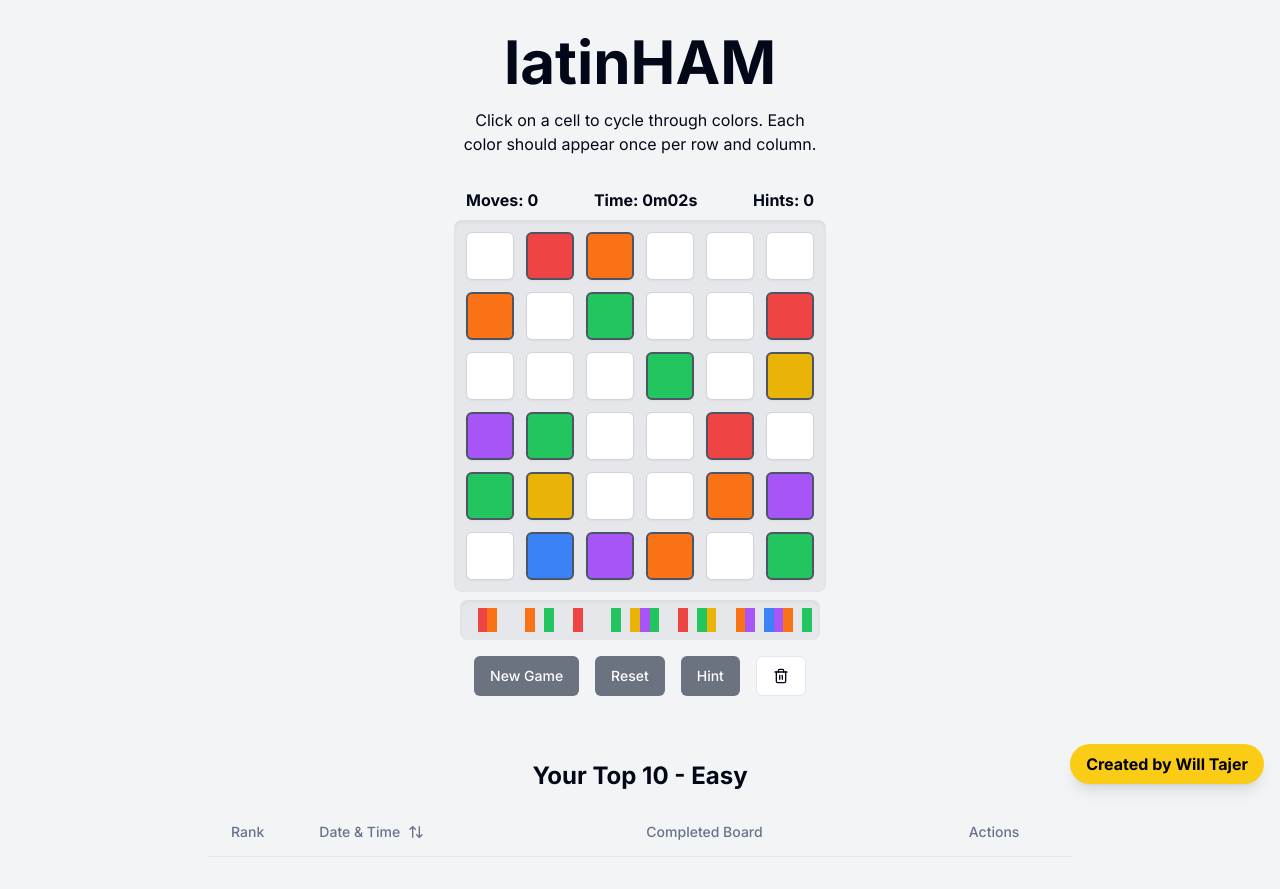
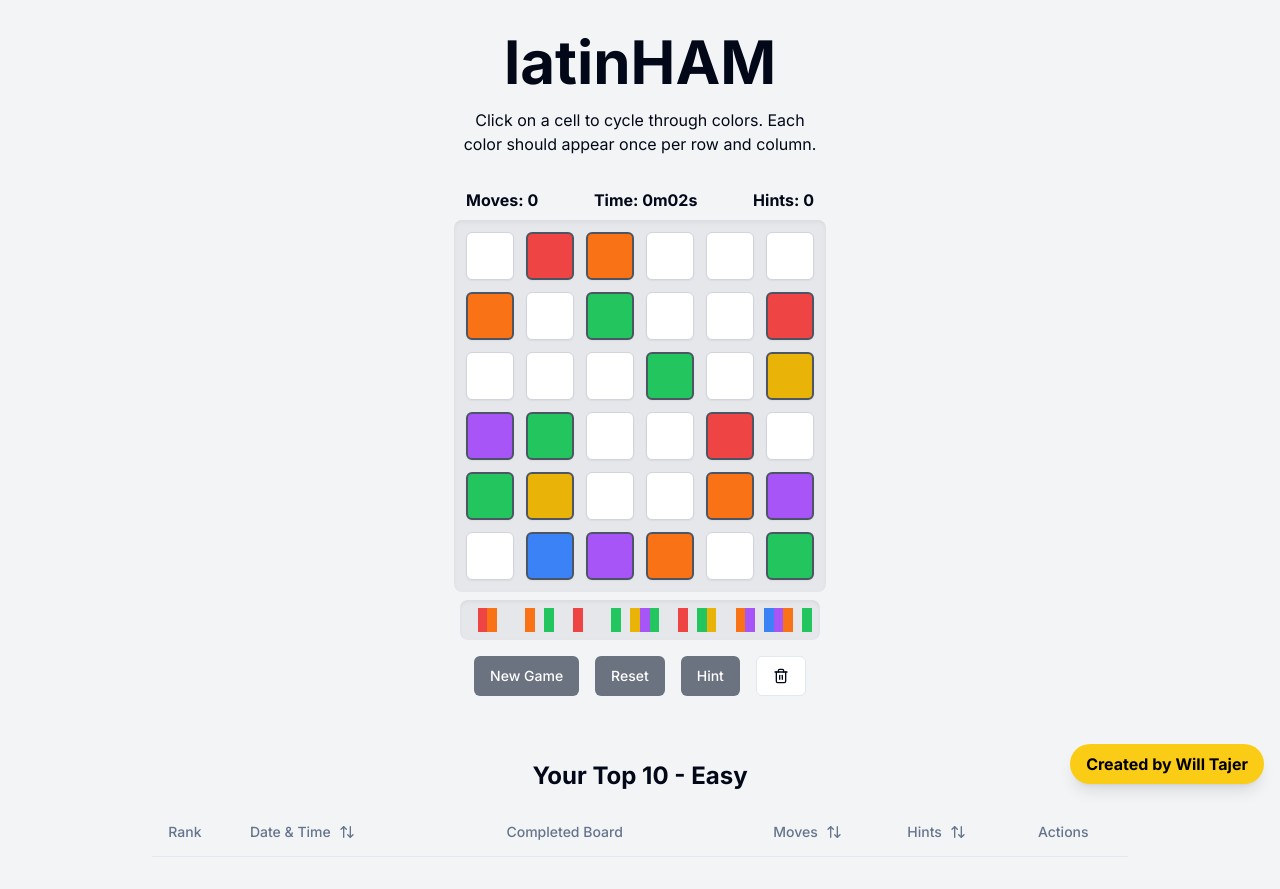
Before and after one commit to willtajer/latinHAM, a Next.js app: page / in a window 1280 px wide. Both pictures are taken after a click on the button "Easy". Built offline with nearby package versions, Linux system fonts and the light colour scheme.

Commit message:
fixed leaderboard layout

```diff
--- a/components/Leaderboard.tsx
+++ b/components/Leaderboard.tsx
@@ -76,7 +76,7 @@ export function Leaderboard({ entries, difficulty, onViewCompletedBoard, onDownl
   }
 
   return (
-    <div className="w-full max-w-4xl mx-auto px-4">
+    <div className="w-full max-w-5xl mx-auto px-6">
       <h2 className="text-2xl font-bold mb-4 text-center">Your Top 10 - {difficulty.charAt(0).toUpperCase() + difficulty.slice(1)}</h2>
       <div className="overflow-x-auto">
         <Table className="w-full">
@@ -89,6 +89,16 @@ export function Leaderboard({ entries, difficulty, onViewCompletedBoard, onDownl
                 </Button>
               </TableHead>
               <TableHead className="w-[calc(6*3rem+5*0.75rem)] text-center">Completed Board</TableHead>
+              <TableHead className="w-24 text-center">
+                <Button variant="ghost" onClick={() => handleSort('moves')} className="w-full justify-center">
+                  Moves <ArrowUpDown className="ml-2 h-4 w-4" />
+                </Button>
+              </TableHead>
+              <TableHead className="w-24 text-center">
+                <Button variant="ghost" onClick={() => handleSort('hints')} className="w-full justify-center">
+                  Hints <ArrowUpDown className="ml-2 h-4 w-4" />
+                </Button>
+              </TableHead>
               <TableHead className="w-32 text-center">Actions</TableHead>
             </TableRow>
           </TableHeader>
@@ -102,6 +112,8 @@ export function Leaderboard({ entries, difficulty, onViewCompletedBoard, onDownl
                     <MiniProgressBar grid={entry.grid} />
                   </div>
                 </TableCell>
+                <TableCell className="text-center align-middle">{entry.moves}</TableCell>
+                <TableCell className="text-center align-middle">{entry.hints}</TableCell>
                 <TableCell className="text-center align-middle">
                   <div className="flex justify-center space-x-2">
                     <Button variant="outline" size="sm" onClick={() => onViewCompletedBoard(entry)}>
```
